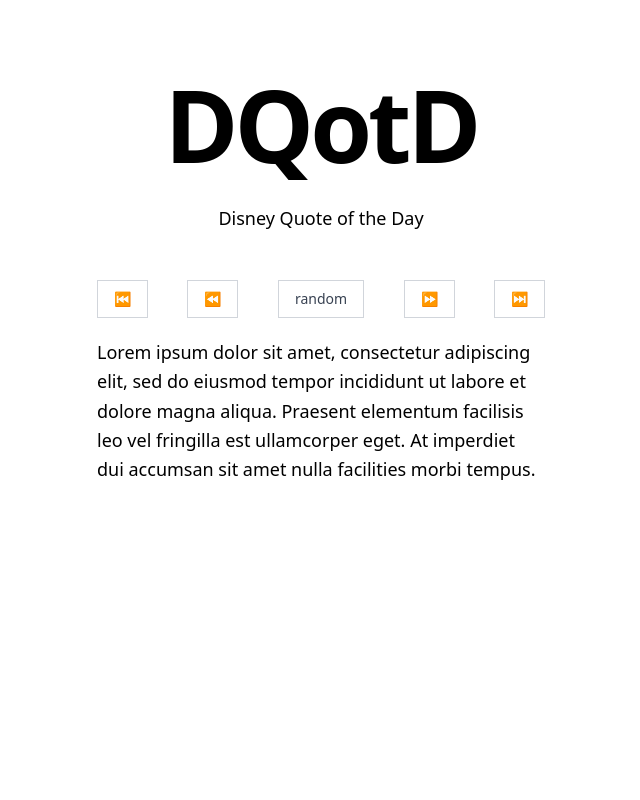
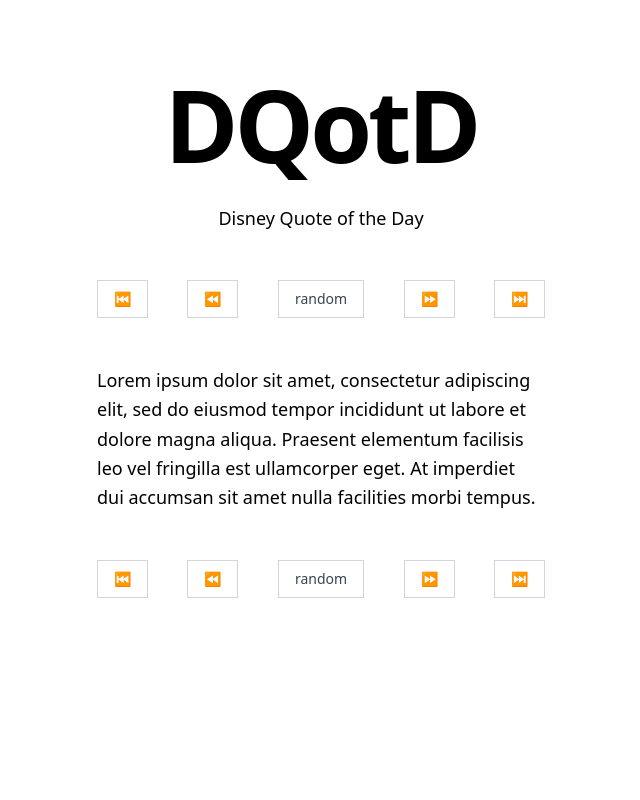
Before and after one commit to aidangarza/dqotd, a Next.js app: page / in a window 1280 px wide. Shown: the top 800 px of the page, without its empty margins (319-959 px from the left). Built offline with nearby package versions, Linux system fonts and the light colour scheme.

Commit message:
Play with hero layout

```diff
--- a/components/hero-post.tsx
+++ b/components/hero-post.tsx
@@ -12,9 +12,10 @@
   quote,
 }: Props) => {
   return (
-    <section className="flex flex-col align-center max-w-md space-y-5">
+    <section className="flex flex-col align-center max-w-md space-y-12">
       <PostNavigation />
       <p className="text-lg leading-relaxed">{quote}</p>
+      <PostNavigation />
     </section>
   )
 }
--- a/pages/index.tsx
+++ b/pages/index.tsx
@@ -31,6 +31,7 @@
               quote={heroPost.excerpt}
             />
           )}
+          <span></span>
         </Container>
       </Layout>
     </>
```
